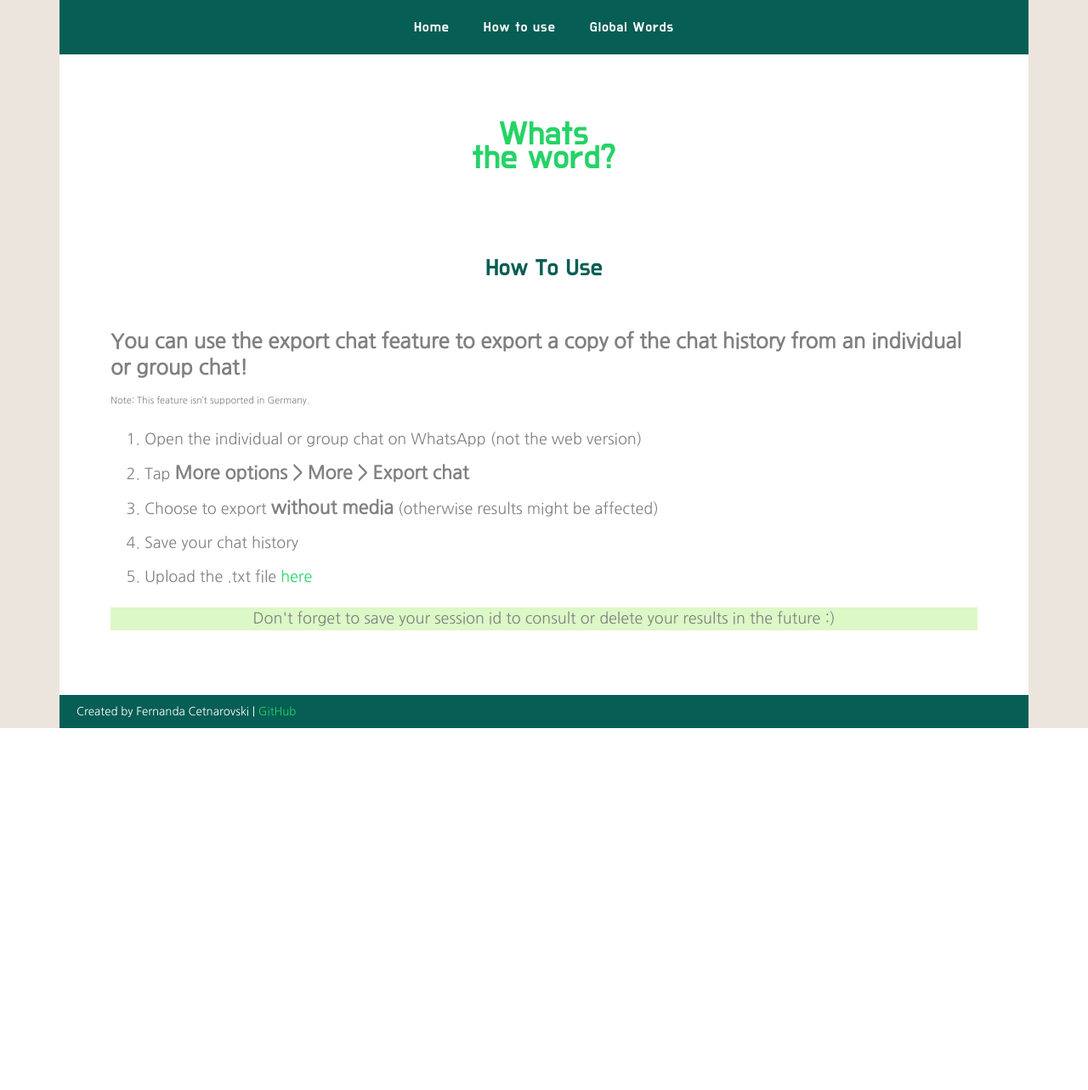
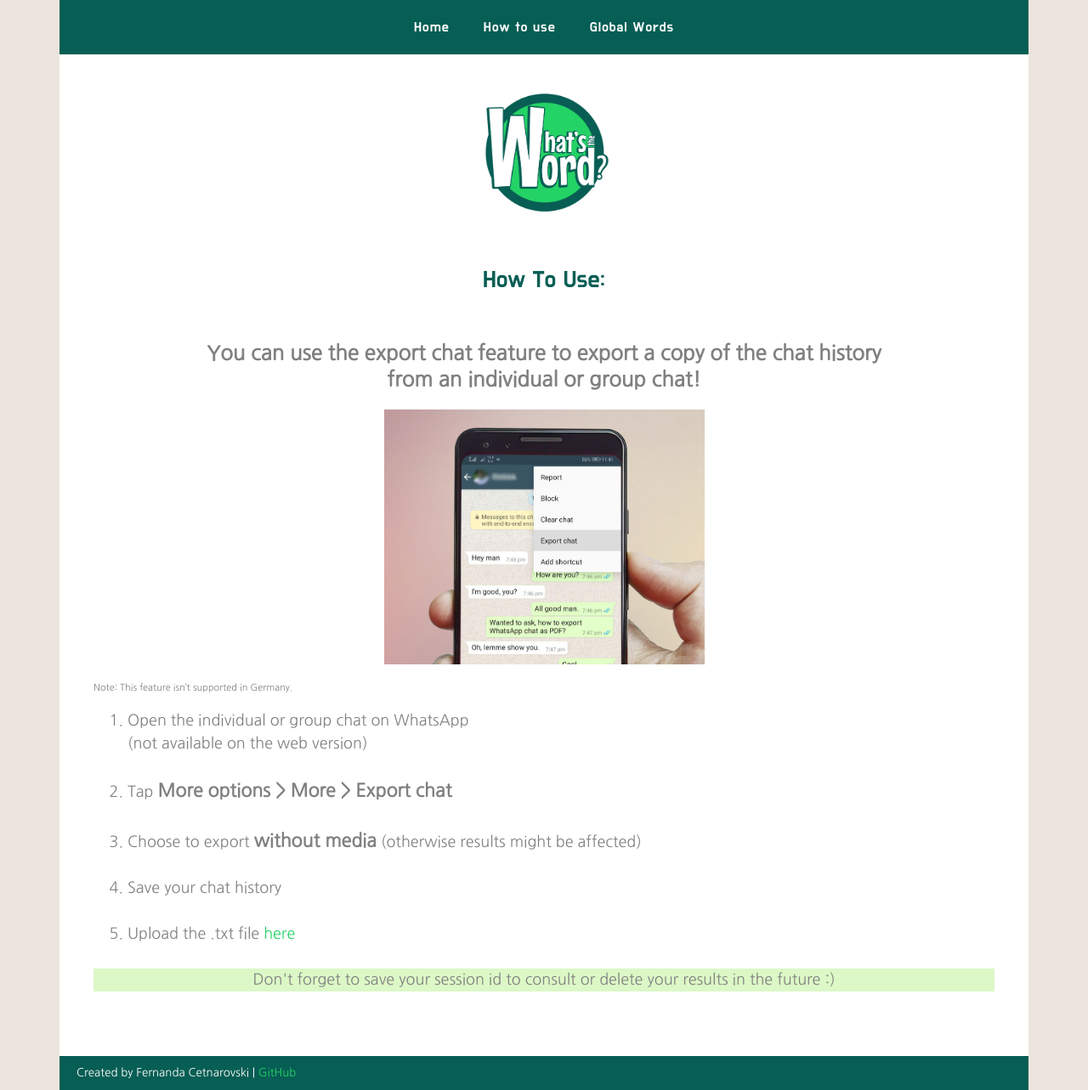
Before and after one commit to fergabi17/whats_the_word, a Flask app: page /how_to_use in a window 1280 px wide. Shown: the whole page at 85% size. Before the commit the page ends 857 px from the top, so only its background shows below. Run offline with Flask 2, Linux system fonts and the light colour scheme; some libraries are stand-ins or nearby versions.

Commit message:
Add logo and refined how-to styles

```diff
--- a/static/css/style.css
+++ b/static/css/style.css
@@ -24,6 +24,17 @@
 
 .container-color {
     background-color: #ffffff
+}
+
+.logo {
+    width: 100%;
+    height: 150px;
+    background-size: contain;
+    background-position: center;
+    background-repeat: no-repeat;
+    background-image: url("../images/logo.png");
+    margin-top: 40px;
+    margin-bottom: 40px;
 }
 
 /* ------------------------------------------ NAV */
@@ -114,6 +125,7 @@
     font-size: 18pt;
     font-weight: bolder;
     line-height: 130%;
+    text-align: center;
 }
 
 .spacious-p {
@@ -268,10 +280,20 @@
 
 /* ------------------------------------------ HOW TO USE */
 
+.chat-image{
+    height: 300px;
+    background-size: contain;
+    background-position: center;
+    background-repeat: no-repeat;
+    background-image: url("../images/how-to.jpg");
+    margin: 20px;
+}
+
+
 .how-to {
     text-align: left;
-    padding-left: 60px;
-    padding-right: 60px;
+    padding-left: 40px;
+    padding-right: 40px;
     overflow: hidden;
 }
 
@@ -280,8 +302,8 @@
     font-size: 16pt;
 }
 
-ol {
-    line-height: 30pt;
+ol li{
+    margin-bottom: 20pt;
 }
 
 .edit-text {
--- a/templates/base.html
+++ b/templates/base.html
@@ -45,12 +45,11 @@
             </div>
         </div>
 
+        <!-- ********************************************************* LOGO -->
+        <div class="row text-center">
+            <div class="col-12 logo">
+            </div>
         <!-- ********************************************************* CONTENT -->
-        <div class="row text-center">
-            <div class="col-12">
-                <h1>Whats <br>the word?</h1>
-            </div>
-
             {% block content %}
             {% endblock %}
         </div>
--- a/templates/how_to_use.html
+++ b/templates/how_to_use.html
@@ -1,13 +1,15 @@
 {%extends 'base.html'%}
 {%block content%}
 <div class="col-12">
-    <h3>How To Use</h3><br>
+    <h3>How To Use:</h3><br>
     <div class="row">
         <div class="col-12 how-to">
             <p class="main-text">
-                You can use the export chat feature to export a copy of the chat history from an individual or group
+                You can use the export chat feature to export a copy of the chat history <br>from an individual or group
                 chat!
             </p>
+            <div class="chat-image">
+            </div>
 
             <p class="tiny-text">
                 Note: This feature isn’t supported in Germany.
@@ -15,13 +17,14 @@
 
             <p>
             <ol>
-                <li>Open the individual or group chat on WhatsApp (not the web version)</li>
+                <li>Open the individual or group chat on WhatsApp <br>(not available on the web version)</li>
                 <li>Tap <span>More options > More > Export chat</span> </li>
                 <li>Choose to export <span>without media</span> (otherwise results might be affected)</li>
                 <li>Save your chat history</li>
                 <li>Upload the .txt file <a href="{{ url_for('home') }}">here</a></li>
             </ol>
             </p>
+
             <p class="text-center light">
                 Don't forget to save your session id to consult or delete your results in the future :)
             </p>
```
Also changed, not shown: templates/display_result.html (+6 -1 lines), static/images/Export-Chat.png (deleted), static/images/contextual-menu.png (deleted), static/images/how-to-export-whatsapp-chat-1.jpg (deleted), static/images/how-to.jpg (added), static/images/including-or-excluding-media.png (deleted), static/images/logo-.png (added), static/images/logo.png (added).
